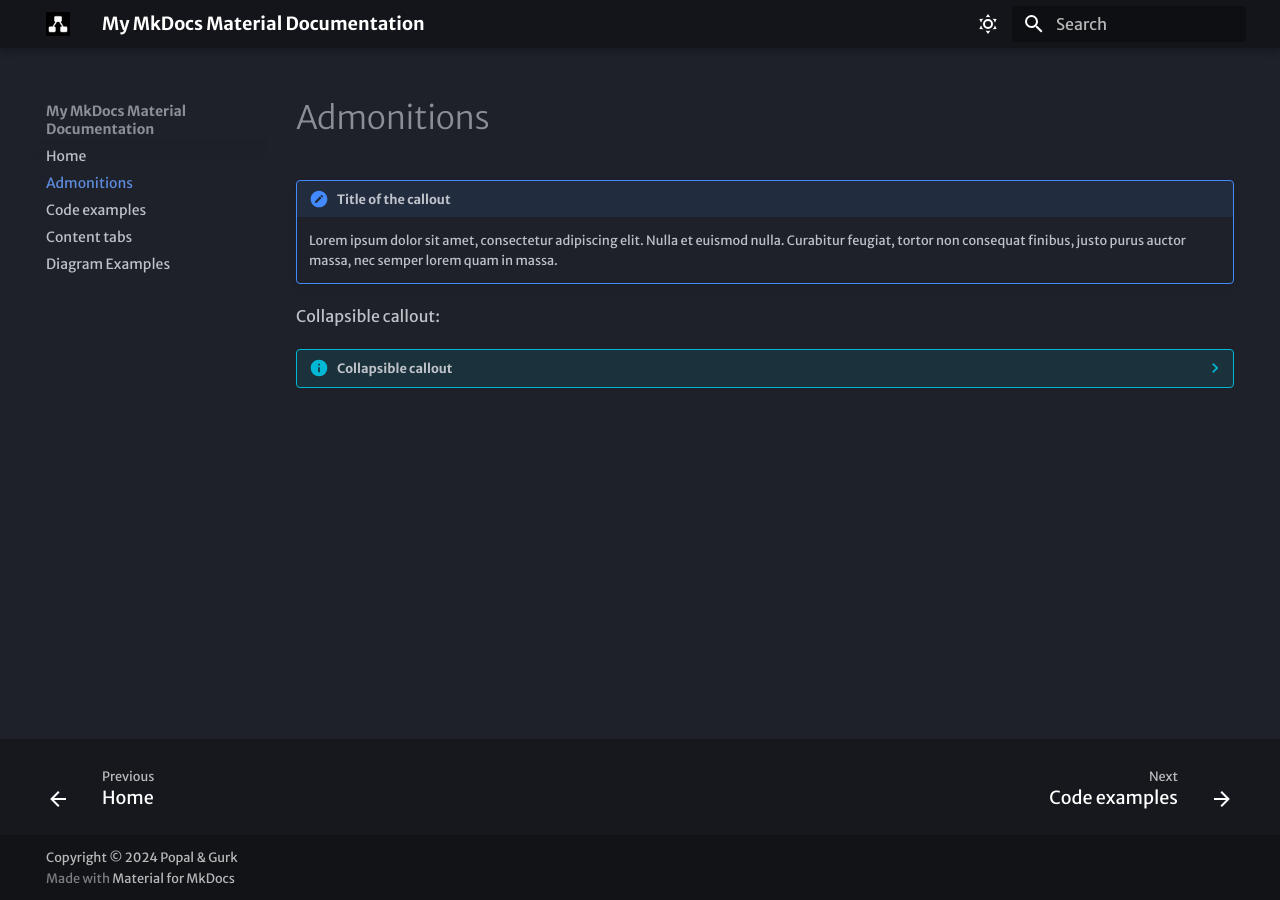
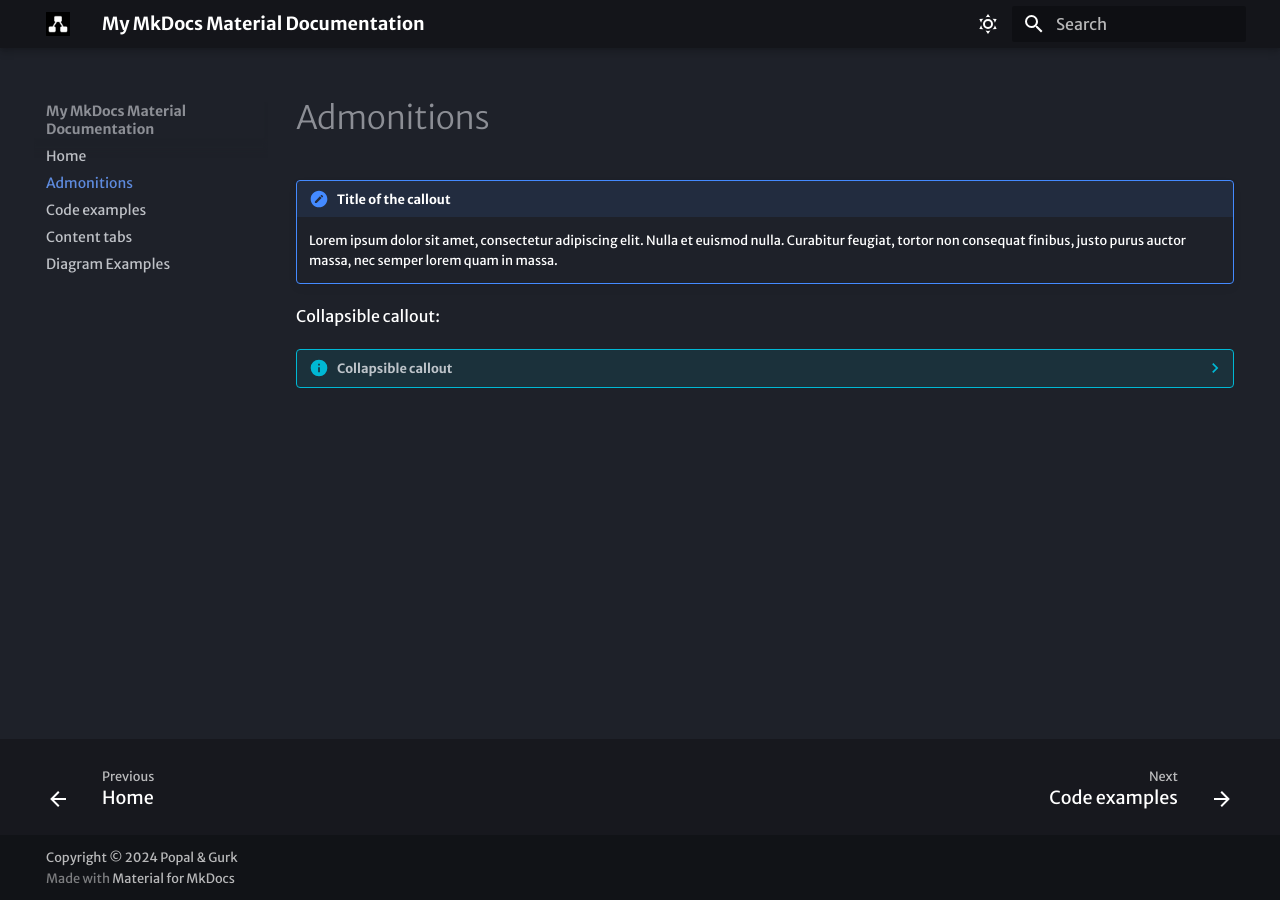
Before and after one commit to popaldaudzai/How-to-draw, an MkDocs documentation site: the page built from docs/admonitions.md, in a window 1280 px wide. Built offline with MkDocs 1.6.1 and Material for MkDocs 9.7.7, drawn with Linux system fonts in a browser that asks for light colours; some web fonts are replaced.

Commit message:
Change paragraph color to white

```diff
--- /dev/null
+++ b/docs/stylesheets/style.css
@@ -0,0 +1,3 @@
+.md-typeset p {
+  color: white;
+}
--- a/mkdocs.yml
+++ b/mkdocs.yml
@@ -61,3 +61,7 @@ markdown_extensions:
 #       link: https://www.linkedin.com/in/popal-daudzai/
 
 copyright: Copyright &copy; 2024 Popal & Gurk
+
+
+extra_css:
+  - stylesheets/style.css
```
